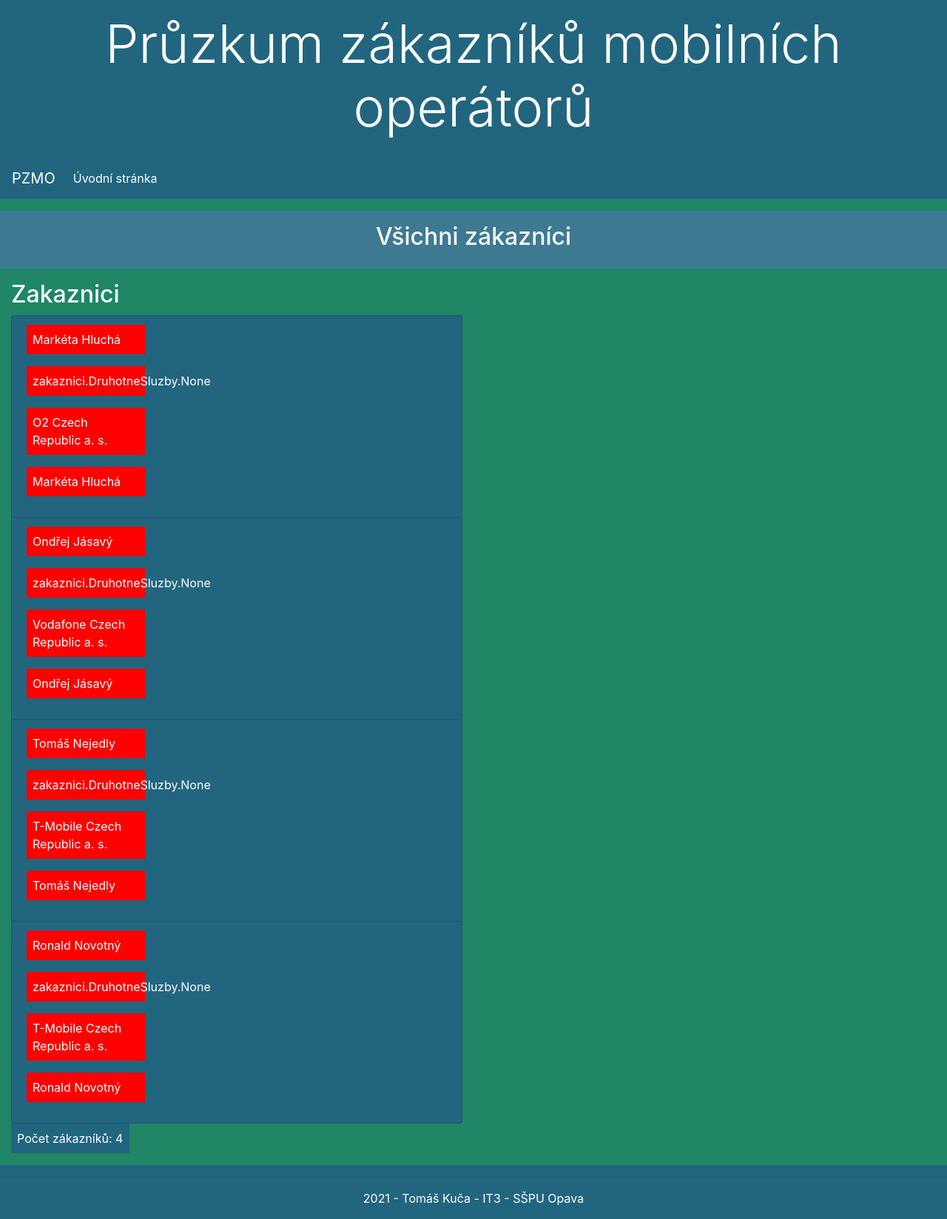
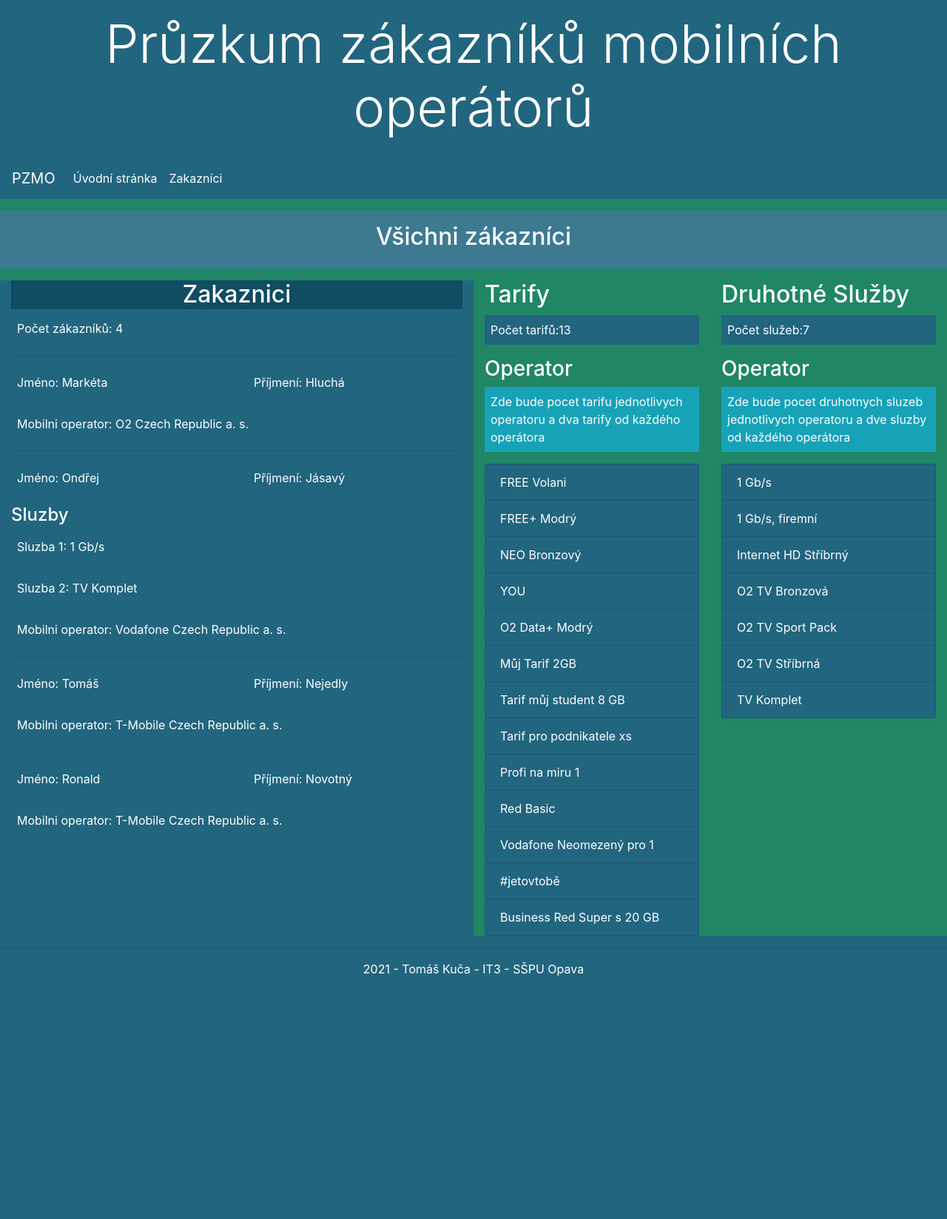
Before and after one commit to IT1810/zaverecny_django_projekt, a Django app: page /zakaznici/ in a window 1280 px wide. Shown: the whole page at 74% size. After the commit the page ends 1320 px from the top, so only its background shows below. Run offline with Django 3.2, Linux system fonts and the light colour scheme; data comes from the database, SQL or seed files in the repository; both versions use the stored data as it was after the commit; some libraries are stand-ins or nearby versions.

Commit message:
04 - dodelane zakladni templaty

```diff
--- a/zakaznici/static/css/style.css
+++ b/zakaznici/static/css/style.css
@@ -37,7 +37,7 @@
 .container-fluid p{
     background-color: #22657F;
     padding: 0.5em;
-    width: 10em;
+    /*width: 10em;*/
 
 }
 
@@ -53,6 +53,35 @@
     background-color: #22657F;
 }
 
+#zakaznici, .podrobnosti div.text{
+    background-color:#22657F;
+}
+
+.podrobnosti div.text{
+    margin:0.2em;
+}
+
+.text1-left{
+    background-color:#22657F;
+}
+
+.text1-right{
+    background-color:#22657F;
+    margin: 0;
+}
+
+div.alert p{
+    border-radius:10px;
+    background-color:#FF0000;
+    border: 0.5px solid #B20000;
+}
+
+#zakaznici h2, .podrobnosti h2{
+    background-color:#104C62;
+    margin-bottom:0.2em;
+    text-align:center;
+}
+
 .list-group-item {
     background-color:#22657F;
 }
--- /dev/null
+++ b/zakaznici/templates/blocks/druhotne_sluzby.html
@@ -0,0 +1,13 @@
+<div class="col-md-3" id="sluzby">
+        <h2>Druhotné Služby</h2>
+        <p>Počet služeb:{{ num_sluzby }}</p>
+    <h3>Operator</h3>
+    <ul class="list-group">
+            <p class="bg-info"> Zde bude pocet druhotnych sluzeb jednotlivych operatoru a dve sluzby od každého operátora</p>
+    <!--regroup macro -->
+
+        {% for sluzba in sluzby %}
+        <li class="list-group-item">{{sluzba.nazev}}</li>
+        {% endfor %}
+        </ul>
+</div>
--- /dev/null
+++ b/zakaznici/templates/blocks/tarify.html
@@ -0,0 +1,13 @@
+<div class="col-md-3" id="tarify">
+        <h2>Tarify</h2>
+        <p>Počet tarifů:{{ num_tarify }}</p>
+    <h3>Operator</h3>
+    <ul class="list-group">
+            <p class="bg-info"> Zde bude pocet tarifu jednotlivych operatoru a dva tarify od každého operátora</p>
+    <!--regroup macro -->
+
+        {% for tarif in tarify %}
+        <li class="list-group-item">{{tarif.nazev}}</li>
+        {% endfor %}
+        </ul>
+</div>
--- /dev/null
+++ b/zakaznici/templates/blocks/zakaznici.html
@@ -0,0 +1,27 @@
+<div class="col-md-6" id="zakaznici">
+        <h2 class="text-center">Zakaznici</h2>
+        <p>Počet zákazníků: {{ num_customers }}</p>
+        {% for customer in customers %}
+        <hr>
+        <div class="row">
+                <div class="col-md-6">
+                        <p>Jméno: {{ customer.jmeno}}</p>
+                </div>
+                <div class="col-md-6">
+                        <p>Příjmení: {{customer.prijmeni}}</p>
+                </div>
+        </div>
+        {% if customer.druhotne_sluzby.all %}
+        <h4>Sluzby</h4>
+
+        {% for  sluz in customer.druhotne_sluzby.all %}
+        <p>Sluzba {{ forloop.counter0 |add:"1"}}: {{ sluz.nazev }}</p>
+        {% endfor %}
+        {% endif %}
+        {% for contract in contracts %}
+            {% if customer.jmeno == contract.zakaznik.jmeno and customer.prijmeni == contract.zakaznik.prijmeni %}
+        <p>Mobilni operator: {{ contract.operator.nazev }}</p>
+            {% endif %}
+        {% endfor %}
+    {% endfor %}
+</div>
--- a/zakaznici/templates/index.html
+++ b/zakaznici/templates/index.html
@@ -6,27 +6,11 @@
     </div>
 </div>
 <div class="row" >
-    <div class="col-md-6">
-    <h2>Zakaznici</h2>
-    <ul class="list-group">
-    {% for customer in customers %}
-    <li class="list-group-item">
-        <p>{{ customer.jmeno}} {{customer.prijmeni}}</p>
-
-        <p>{{ customer.druhotne_sluzby }}</p>
-
-        {% for contract in contracts %}
-            {% if customer.jmeno == contract.zakaznik.jmeno and customer.prijmeni == customer.prijmeni %}
-
-            <p>{{ contract.operator.nazev }}</p>
-            {% endif %}
-        {% endfor %}
-        <p>{{ customer.jmeno}} {{customer.prijmeni}}</p>
-    </li>
-    {% endfor %}
-    </ul>
-    </div>
+    {% include 'blocks/zakaznici.html' %}
+    {% include 'blocks/tarify.html' %}
+    {% include 'blocks/druhotne_sluzby.html' %}
 </div>
 
-<p>Počet zákazníků: {{ num_customers }}</p>
+
+
 {% endblock %}
--- a/zakaznici/templates/page/navbar.html
+++ b/zakaznici/templates/page/navbar.html
@@ -9,6 +9,9 @@
           <li class="nav-item">
             <a class="nav-link active" href="{% url 'index' %}">Úvodní stránka</a>
           </li>
+            <li class="nav-item">
+            <a class="nav-link active" href="{% url 'prehled_zakazniku' %}">Zakazníci</a>
+          </li>
         </ul>
       </div>
 </nav>
--- a/zakaznici/templates/zakaznik/prehled.html
+++ b/zakaznici/templates/zakaznik/prehled.html
@@ -10,7 +10,6 @@
         <thead class="text-center">
             <tr style="color:blue;">
                 <th>Jmeno zákazníka</th>
-                <th>Příjmení zákazníka</th>
                 <th>Email zákazníka</th>
                 <th>Operátor</th>
             </tr>
@@ -18,8 +17,7 @@
         <tbody>
                 {% for customer in prehled_zakazniku %}
                     <tr>
-                        <td>{{ customer.jmeno }}</td>
-                        <td>{{ customer.prijmeni}}</td>
+                        <td><a href="{% url 'podrobnosti_zakaznika' customer.pk %}">{{ customer.jmeno }} {{ customer.prijmeni}}</a></td>
                         <td>{{ customer.email}}</td>
                         {% for contract in contracts %}
 
--- a/zakaznici/urls.py
+++ b/zakaznici/urls.py
@@ -3,4 +3,5 @@
 urlpatterns = [
     path('', views.index, name='index'),
     path('zakaznici/', views.ZakaznikListView.as_view(), name='prehled_zakazniku'),
+    path('zakaznici/<int:pk>/', views.ZakaznikDetailView.as_view(), name='podrobnosti_zakaznika')
 ]
--- a/zakaznici/views.py
+++ b/zakaznici/views.py
@@ -1,5 +1,5 @@
 from django.shortcuts import render
-from django.views.generic import ListView
+from django.views.generic import ListView, DetailView
 from zakaznici.models import *
 
 
@@ -9,12 +9,21 @@
 def index(requests):
 
     num_customers = Zakaznik.objects.all().count()
+    num_tarify = Tarif.objects.all().count()
+    num_sluzby = DruhotneSluzby.objects.all().count()
     customers = Zakaznik.objects.order_by('prijmeni')[:5]
     contracts = Smlouva.objects.order_by('-zakaznik')
+    tarify = Tarif.objects.all()
+    sluzby = DruhotneSluzby.objects.all()
+    num_sluzby
     context = {
         'num_customers': num_customers,
+        'num_tarify': num_tarify,
+        'num_sluzby': num_sluzby,
         'customers': customers,
         'contracts': contracts,
+        'sluzby': sluzby,
+        'tarify': tarify,
     }
     return render(requests, 'index.html', context=context)
 
@@ -25,3 +34,9 @@
     extra_context = {'contracts': Smlouva.objects.all(),
                      'num_customers': Zakaznik.objects.all().count()}
     template_name = 'zakaznik/prehled.html'
+
+class ZakaznikDetailView(DetailView):
+    model = Zakaznik
+    context_object_name = 'podrobnosti_zakaznika'
+    template_name = 'zakaznik/podrobnosti.html'
+    extra_context = {'contracts': Smlouva.objects.all()}
```
Also changed, not shown: zakaznici/templates/zakaznik/druhotne_sluzby_list.html (added, +24 -0 lines), zakaznici/templates/zakaznik/podrobnosti.html (added, +61 -0 lines), zakaznici/templates/zakaznik/tarify_list.html (added, +24 -0 lines), db.sqlite3.
